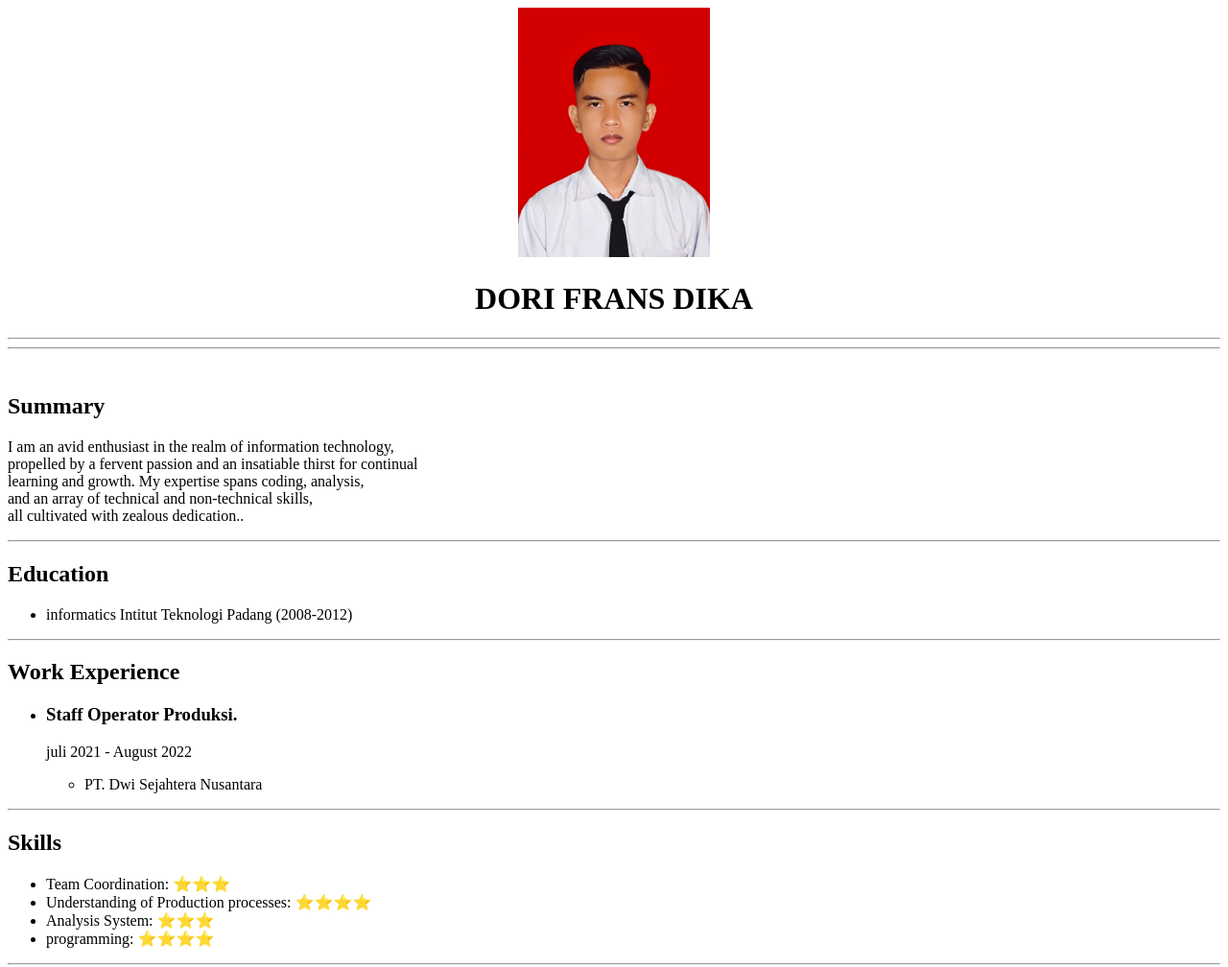
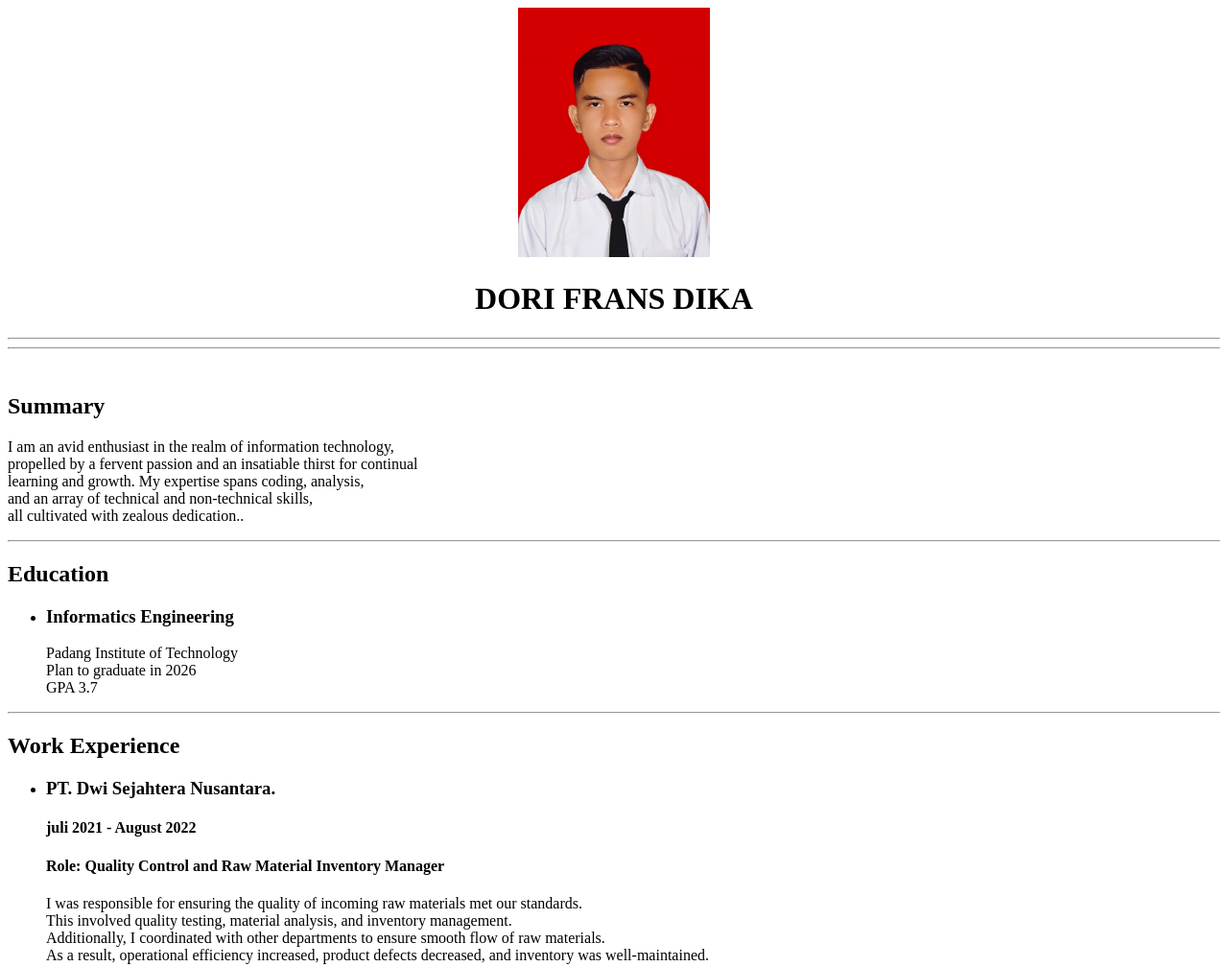
Before and after one commit to Darkknight7703/DoriFransDika2022610018.github.io, a plain HTML site: page portofolio.html in a window 1280 px wide. Shown: the top 1008 px of the page at 96% size. Drawn offline with Linux system fonts and the light colour scheme.

Commit message:
Update portofolio.html

```diff
--- a/portofolio.html
+++ b/portofolio.html
@@ -1,4 +1,3 @@
-
 <!DOCTYPE html>
 <html lang="en">
 
@@ -19,18 +18,28 @@
   <hr />
   <h2>Education</h2>
   <ul>
-    <li>informatics Intitut Teknologi Padang (2008-2012)</li>
+    <li><h3>Informatics Engineering<BR></h3></li>
+            Padang Institute of Technology<BR>
+            Plan to graduate in 2026<BR>
+            GPA 3.7 <BR>
 
   </ul>
   <hr />
   <h2>Work Experience</h2>
   <ul>
     <li>
-      <h3>Staff Operator Produksi.</h3>
-      <p>juli 2021 - August 2022</p>
-      <ul>
-        <li>PT. Dwi Sejahtera Nusantara </li>
+      <h3>PT. Dwi Sejahtera Nusantara.</h3>
+      <h4>juli 2021 - August 2022</h4>
+
+        <h4>Role: Quality Control and Raw Material Inventory Manager</h4>
+
+          I was responsible for ensuring the quality of incoming raw materials met our standards.<br>
+          This involved quality testing, material analysis, and inventory management.<br>
+          Additionally, I coordinated with other departments to ensure smooth flow of raw materials.<br>
+          As a result, operational efficiency increased, product defects decreased, and inventory was well-maintained.<br>
+
       </ul>
+
     </li>
 
   </ul>
```
